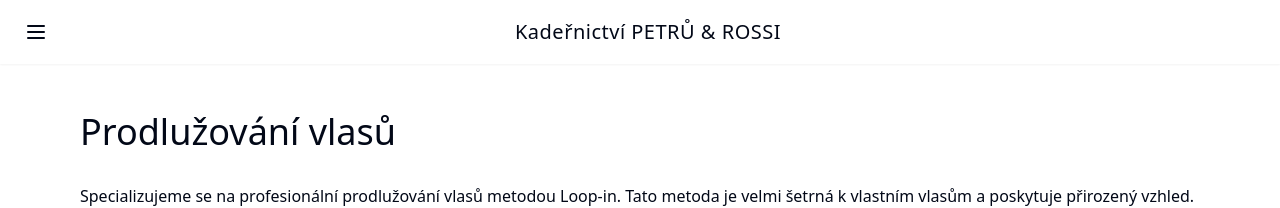
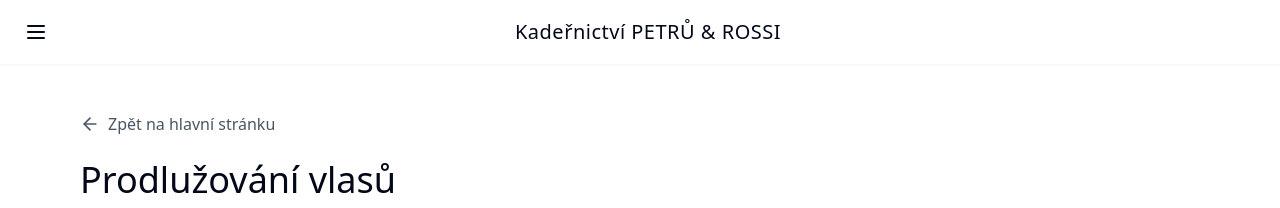
Before and after one commit to hvotava/cozy-salon-portalzz, a React (Vite) app: page /prodluzovani in a window 1280 px wide. Shown: the top 208 px of the page. Built offline with nearby package versions, Linux system fonts and the light colour scheme.

Commit message:
Add back button to subpages
Adds a back button to all subpages, allowing users to easily navigate back to the main page.

```diff
--- a/src/pages/AboutUs.tsx
+++ b/src/pages/AboutUs.tsx
@@ -1,11 +1,20 @@
 
 import { Navigation } from "@/components/zzsalon/Navigation";
+import { ArrowLeft } from "lucide-react";
+import { Link } from "react-router-dom";
 
 const AboutUs = () => {
   return (
     <div className="pt-16">
       <Navigation showTitle={true} />
       <div className="max-w-4xl mx-auto px-4 py-12">
+        <Link
+          to="/"
+          className="inline-flex items-center gap-2 text-gray-600 hover:text-gray-900 mb-6 transition-colors"
+        >
+          <ArrowLeft className="w-5 h-5" />
+          Zpět na hlavní stránku
+        </Link>
         <h1 className="text-4xl font-light mb-8">O nás</h1>
         <div className="prose prose-lg">
           <p>
--- a/src/pages/HairColoring.tsx
+++ b/src/pages/HairColoring.tsx
@@ -1,5 +1,7 @@
 
 import { Navigation } from "@/components/zzsalon/Navigation";
+import { ArrowLeft } from "lucide-react";
+import { Link } from "react-router-dom";
 
 const HairColoring = () => {
   const techniques = [
@@ -24,6 +26,13 @@ const HairColoring = () => {
     <div className="pt-16">
       <Navigation showTitle={true} />
       <div className="max-w-6xl mx-auto px-4 py-12">
+        <Link
+          to="/"
+          className="inline-flex items-center gap-2 text-gray-600 hover:text-gray-900 mb-6 transition-colors"
+        >
+          <ArrowLeft className="w-5 h-5" />
+          Zpět na hlavní stránku
+        </Link>
         <h1 className="text-4xl font-light mb-8">Barvení vlasů</h1>
         <div className="grid grid-cols-1 md:grid-cols-2 lg:grid-cols-3 gap-8">
           {techniques.map((technique, index) => (
--- a/src/pages/HairExtensions.tsx
+++ b/src/pages/HairExtensions.tsx
@@ -1,5 +1,7 @@
 
 import { Navigation } from "@/components/zzsalon/Navigation";
+import { ArrowLeft } from "lucide-react";
+import { Link } from "react-router-dom";
 
 const HairExtensions = () => {
   const methods = [
@@ -24,6 +26,13 @@ const HairExtensions = () => {
     <div className="pt-16">
       <Navigation showTitle={true} />
       <div className="max-w-6xl mx-auto px-4 py-12">
+        <Link
+          to="/"
+          className="inline-flex items-center gap-2 text-gray-600 hover:text-gray-900 mb-6 transition-colors"
+        >
+          <ArrowLeft className="w-5 h-5" />
+          Zpět na hlavní stránku
+        </Link>
         <h1 className="text-4xl font-light mb-8">Prodlužování vlasů</h1>
         <div className="prose prose-lg mb-12">
           <p>
--- a/src/pages/MensHaircuts.tsx
+++ b/src/pages/MensHaircuts.tsx
@@ -1,5 +1,7 @@
 
 import { Navigation } from "@/components/zzsalon/Navigation";
+import { ArrowLeft } from "lucide-react";
+import { Link } from "react-router-dom";
 
 const MensHaircuts = () => {
   const styles = [
@@ -24,6 +26,13 @@ const MensHaircuts = () => {
     <div className="pt-16">
       <Navigation showTitle={true} />
       <div className="max-w-6xl mx-auto px-4 py-12">
+        <Link
+          to="/"
+          className="inline-flex items-center gap-2 text-gray-600 hover:text-gray-900 mb-6 transition-colors"
+        >
+          <ArrowLeft className="w-5 h-5" />
+          Zpět na hlavní stránku
+        </Link>
         <h1 className="text-4xl font-light mb-8">Pánské střihy</h1>
         <div className="grid grid-cols-1 md:grid-cols-2 lg:grid-cols-3 gap-8">
           {styles.map((style, index) => (
--- a/src/pages/WomensHaircuts.tsx
+++ b/src/pages/WomensHaircuts.tsx
@@ -1,5 +1,7 @@
 
 import { Navigation } from "@/components/zzsalon/Navigation";
+import { ArrowLeft } from "lucide-react";
+import { Link } from "react-router-dom";
 
 const WomensHaircuts = () => {
   const styles = [
@@ -24,6 +26,13 @@ const WomensHaircuts = () => {
     <div className="pt-16">
       <Navigation showTitle={true} />
       <div className="max-w-6xl mx-auto px-4 py-12">
+        <Link
+          to="/"
+          className="inline-flex items-center gap-2 text-gray-600 hover:text-gray-900 mb-6 transition-colors"
+        >
+          <ArrowLeft className="w-5 h-5" />
+          Zpět na hlavní stránku
+        </Link>
         <h1 className="text-4xl font-light mb-8">Dámské střihy</h1>
         <div className="grid grid-cols-1 md:grid-cols-2 lg:grid-cols-3 gap-8">
           {styles.map((style, index) => (
```
